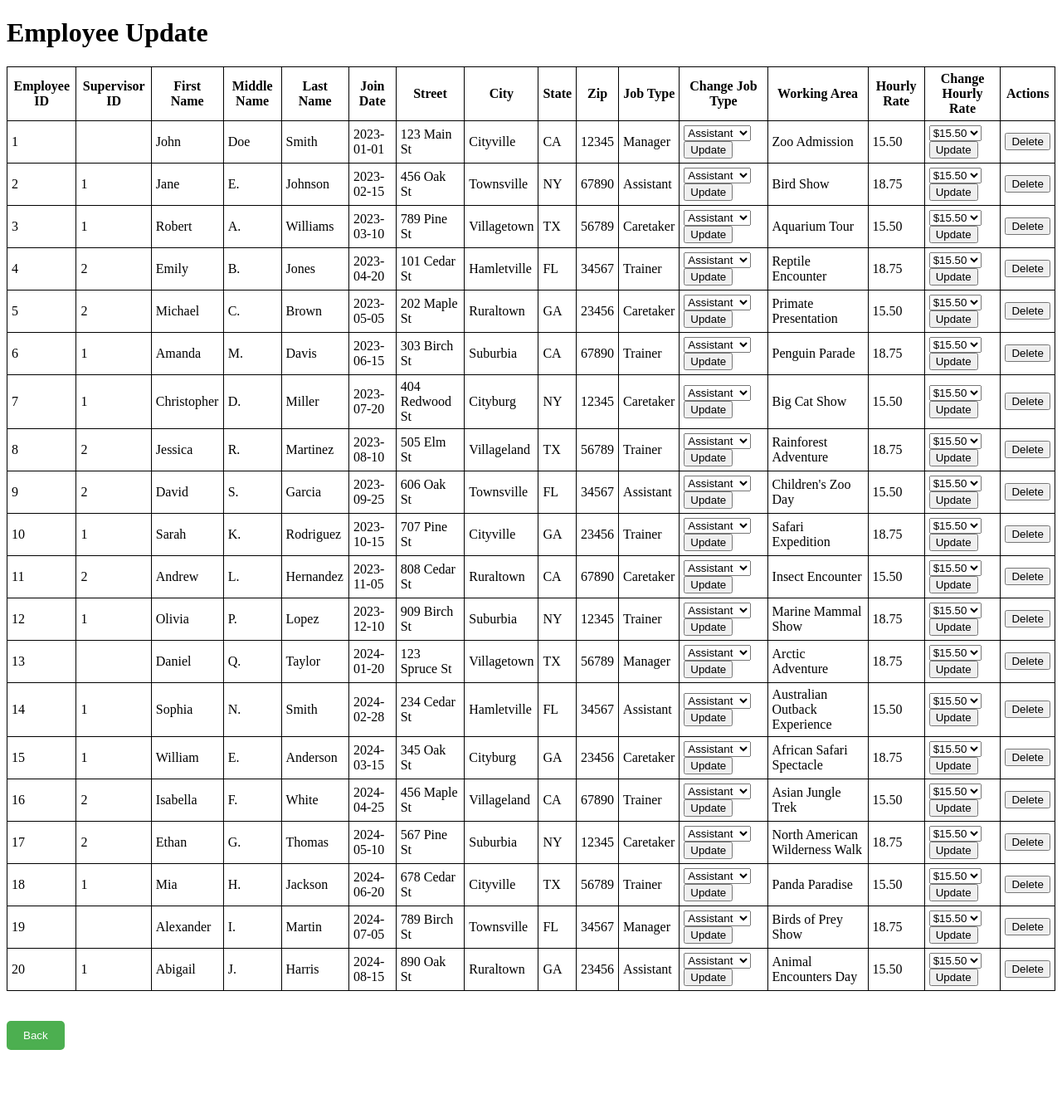
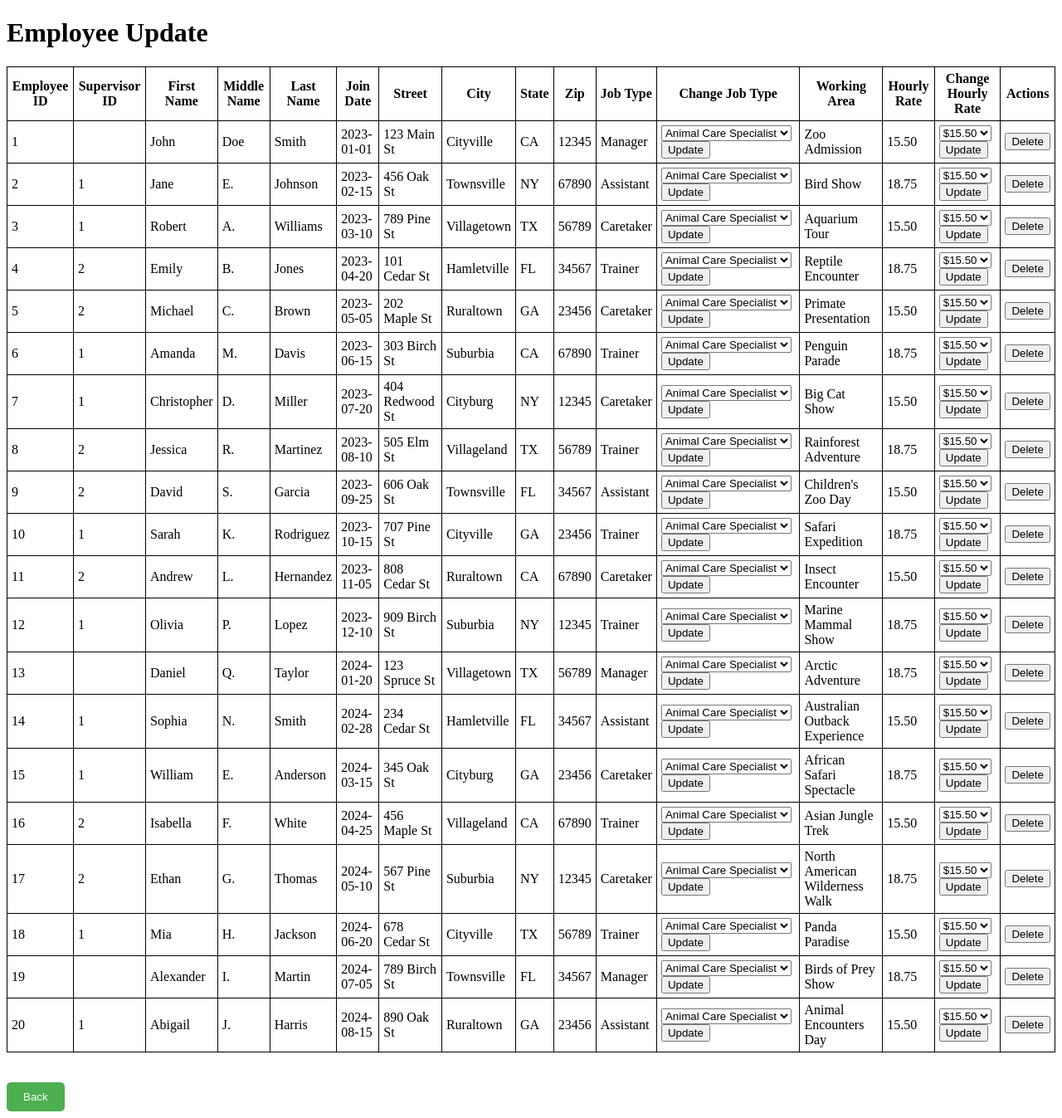
Before and after one commit to tabrezdn1/cs631-project, a PHP site: page /employee-update.php in a window 1280 px wide. Shown: the whole page at 83% size. Before the commit the page ends 1265 px from the top, so only its background shows below. Run offline with PHP 8.4, Linux system fonts and the light colour scheme; data comes from the database, SQL or seed files in the repository.

Commit message:
Job type changes

```diff
--- a/AddEmployee.php
+++ b/AddEmployee.php
@@ -114,6 +114,10 @@ if ($_SERVER["REQUEST_METHOD"] == "POST") {
                     <option value="">Select Job Type</option>
                     <option value="Caretaker">Animal Care Specialist</option>
                     <option value="Veterinarian">Veterinarian</option>
+                    <option value="Maintenance">Maintenance</option>
+                    <option value="Assistant">Assistant</option>
+                    <option value="Ticket Seller">Ticket Seller</option>
+
                 </select>
             </div>
             <div class="form-group">
--- a/employee-update.php
+++ b/employee-update.php
@@ -76,9 +76,11 @@ $result = mysqli_query($conn, $query);
 						<form method="POST">
 							<div>
 								<select name="JobType" id="JobType">
-									<option value="Assistant">Assistant</option>
-									<option value="Caretaker">Caretaker</option>
-									<option value="Trainer">Trainer</option>
+								<option value="Caretaker">Animal Care Specialist</option>
+								<option value="Veterinarian">Veterinarian</option>
+								<option value="Maintenance">Maintenance</option>
+								<option value="Assistant">Assistant</option>
+								<option value="Ticket Seller">Ticket Seller</option>
 
 								</select>
 								<input type="hidden" name="eid" value="<?php echo $row['emp_id']; ?>">
```
